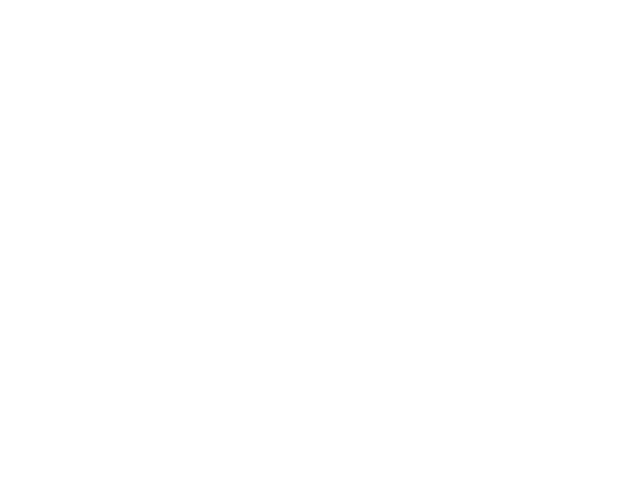
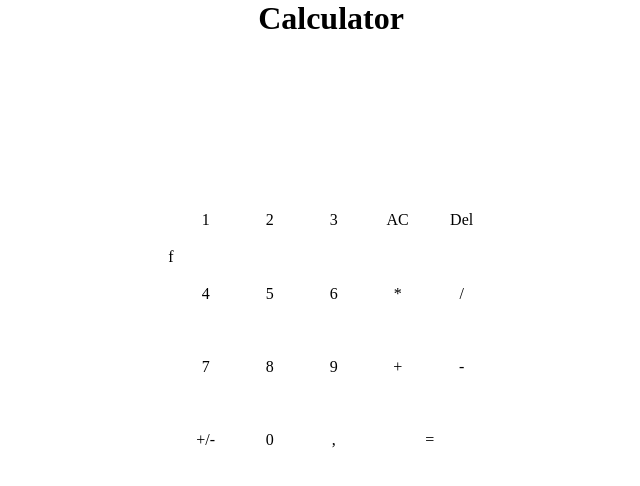
Before and after one commit to awruledbp/calculator, a plain HTML site: page index.html in a window 1280 px wide. Shown: the whole page, without its empty margins (309-949 px from the left). Drawn offline with Linux system fonts and the light colour scheme.

Commit message:
Create basic html skeleton with corresponding CSS

```diff
--- a/css/styles.css
+++ b/css/styles.css
@@ -0,0 +1,47 @@
+* {
+  margin: 0;
+  padding: 0;
+}
+
+header {
+  display: flex;
+  justify-content: center;
+  align-content: center;
+}
+
+#calculator-container {
+  display: flex;
+  flex-direction: row;
+  align-items: center;
+  justify-content: center;
+}
+
+#memorized {
+
+}
+
+#calculator {
+  height: 55vmin;
+  width: 40vmin;
+  display: grid;
+  grid-template-rows: 4fr repeat(4, 2fr);
+}
+
+#calculator #input {
+  display: grid;
+  grid-template-rows: repeat(3, 1fr);
+}
+
+#calculator .buttons-row {
+  display: grid;
+  grid-template-columns: repeat(5, 2fr);
+}
+
+#calculator .buttons-row:last-child {
+  grid-template-columns: repeat(3, 2fr) 4fr;
+}
+
+#calculator .button {
+  align-self: center;
+  justify-self: center;
+}
--- a/index.html
+++ b/index.html
@@ -1,4 +1,5 @@
 <html lang="en">
+
 <head>
   <meta charset="utf-8">
 
@@ -11,6 +12,50 @@
 </head>
 
 <body>
+  <header>
+    <h1>Calculator</h1>
+  </header>
+  <main>
+    <div id="calculator-container">
+      <div id="memorized-values">
+        f
+      </div>
+      <div id="calculator">
+        <div id="input">
+          <div></div>
+          <div></div>
+          <div></div>
+        </div>
+        <div class=buttons-row>
+          <div class="button">1</div>
+          <div class="button">2</div>
+          <div class="button">3</div>
+          <div class="button">AC</div>
+          <div class="button">Del</div>
+        </div>
+        <div class=buttons-row>
+          <div class="button">4</div>
+          <div class="button">5</div>
+          <div class="button">6</div>
+          <div class="button">*</div>
+          <div class="button">/</div>
+        </div>
+        <div class=buttons-row>
+          <div class="button">7</div>
+          <div class="button">8</div>
+          <div class="button">9</div>
+          <div class="button">+</div>
+          <div class="button">-</div>
+        </div>
+        <div class=buttons-row>
+          <div class="button">+/-</div>
+          <div class="button">0</div>
+          <div class="button">,</div>
+          <div class="button">=</div>
+        </div>
+      </div>
+    </div>
+  </main>
+</body>
 
-</body>
 </html>
```
